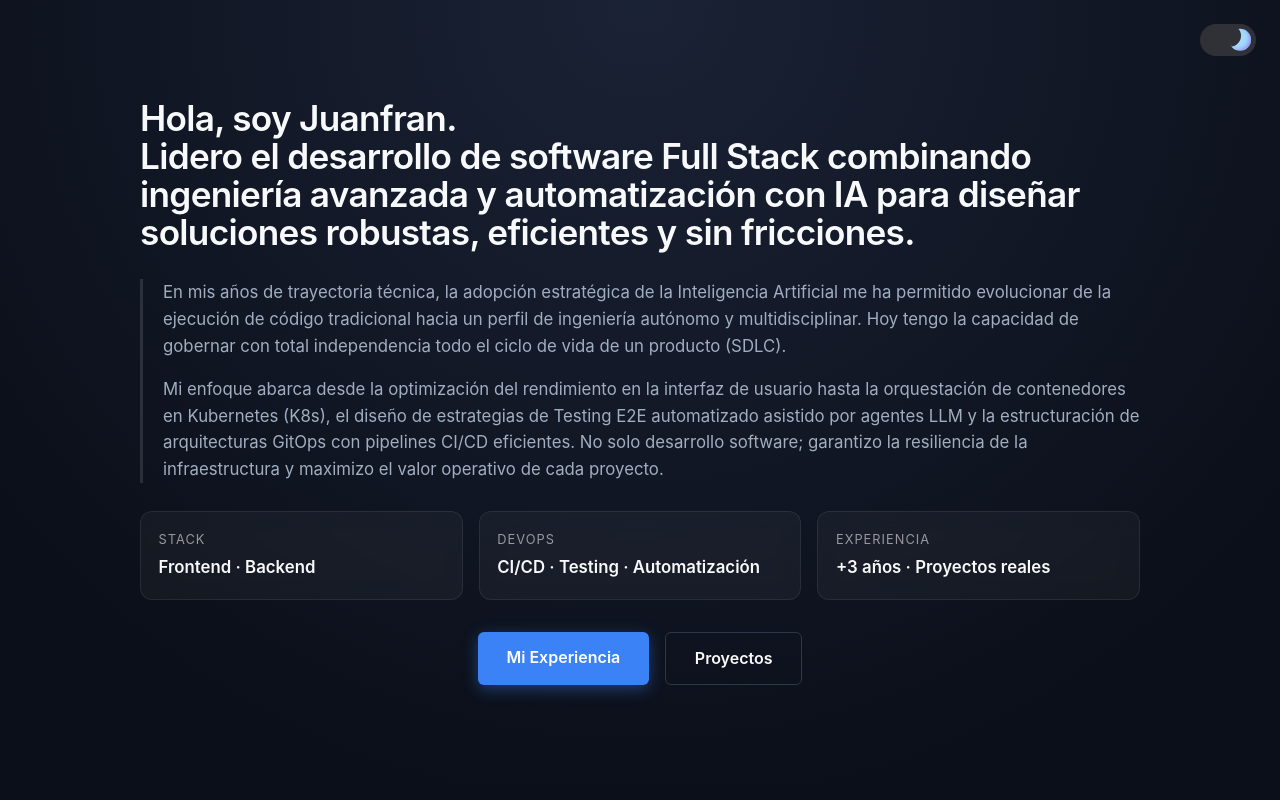
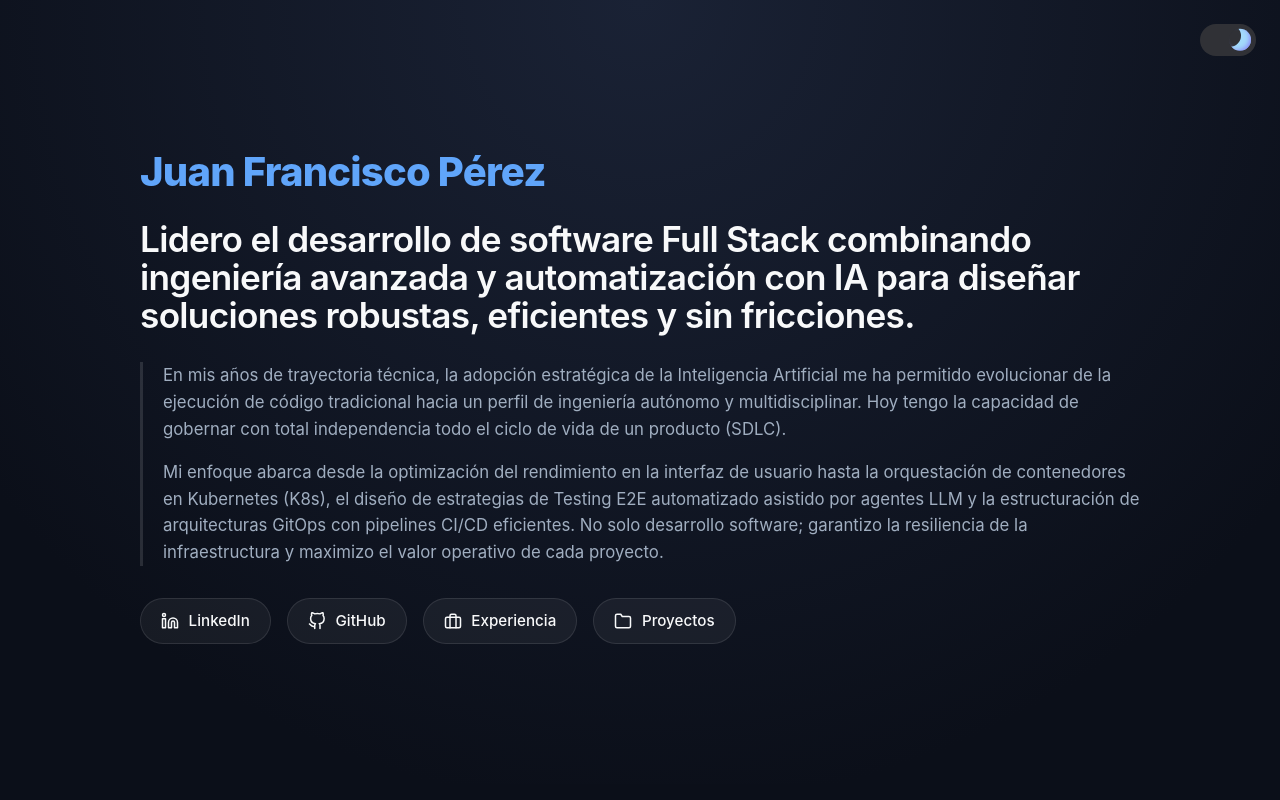
Before and after one commit to juanFRANvelilla/personal-portfolio, an Angular app: page / in a window 1280 px wide. Shown: the top 800 px of the page. Built offline with nearby package versions, Linux system fonts and the light colour scheme.

Commit message:
feat: cabeceras y links de git y linkedin

```diff
--- a/src/app/app.css
+++ b/src/app/app.css
@@ -162,52 +162,81 @@ h1, h2, h3, h4 {
   max-width: 1200px;
 }
 
-.hero-cards {
-  display: grid;
-  grid-template-columns: repeat(3, minmax(0, 1fr));
-  gap: 1rem;
-  margin: 1.5rem 0 2rem;
+.hero-name-container {
+  margin-bottom: 0.5rem;
 }
 
-.hero-card {
-  background: rgba(255, 255, 255, 0.04);
-  border: 1px solid rgba(255, 255, 255, 0.08);
-  border-radius: 12px;
-  padding: 1.1rem 1.1rem;
-  backdrop-filter: blur(10px);
-  -webkit-backdrop-filter: blur(10px);
+.hero-name {
+  font-size: 2.5rem;
+  font-weight: 800;
+  color: #1e3a8a; /* Azul oscuro */
+  display: inline-block;
+  overflow: hidden;
+  white-space: nowrap;
+  border-right: 3px solid transparent;
+  width: 19ch;
+  animation:
+    typing 1.5s steps(20, end) forwards,
+    blink-caret 0.75s step-end 2 forwards;
+  letter-spacing: -0.02em;
 }
 
-.portfolio-container.light-theme .hero-card {
-  background: rgba(0, 0, 0, 0.03);
-  border-color: rgba(0, 0, 0, 0.08);
+[data-theme="dark"] .hero-name,
+.portfolio-container.dark-theme .hero-name {
+  color: #60a5fa; /* Azul más claro para que se lea en modo oscuro */
 }
 
-.hero-card__label {
-  font-size: 0.8rem;
-  letter-spacing: 0.08em;
-  text-transform: uppercase;
-  color: rgba(255, 255, 255, 0.55);
-  margin-bottom: 0.25rem;
+@keyframes typing {
+  from { width: 0; }
 }
 
-.portfolio-container.light-theme .hero-card__label {
-  color: rgba(26, 32, 44, 0.55);
+@keyframes blink-caret {
+  0%, 100% { border-color: transparent; }
+  50% { border-color: #1e3a8a; }
 }
 
-.hero-card__value {
-  font-size: 1.05rem;
-  font-weight: 600;
+.hero-social-pills {
+  display: flex;
+  flex-wrap: wrap;
+  gap: 1rem;
+  margin-top: 2rem;
+}
+
+.social-pill {
+  display: inline-flex;
+  align-items: center;
+  gap: 0.6rem;
+  padding: 0.6rem 1.25rem;
+  background: rgba(255, 255, 255, 0.05);
+  border: 1px solid rgba(255, 255, 255, 0.1);
+  border-radius: 50px;
   color: var(--text-primary);
+  text-decoration: none;
+  font-weight: 500;
+  font-size: 0.95rem;
+  transition: all 0.3s ease;
+}
+
+.social-pill:hover {
+  background: rgba(255, 255, 255, 0.1);
+  border-color: var(--accent-color);
+  transform: translateY(-2px);
+  color: var(--text-primary);
+}
+
+.portfolio-container.light-theme .social-pill {
+  background: rgba(0, 0, 0, 0.03);
+  border: 1px solid rgba(0, 0, 0, 0.08);
+}
+
+.portfolio-container.light-theme .social-pill:hover {
+  background: rgba(0, 0, 0, 0.08);
+  border-color: var(--accent-color);
 }
 
 @media (max-width: 900px) {
   .hero-content {
     max-width: 900px;
-  }
-
-  .hero-cards {
-    grid-template-columns: 1fr;
   }
 }
 
--- a/src/app/pages/home/home.html
+++ b/src/app/pages/home/home.html
@@ -5,8 +5,11 @@
 <!-- Hero Section -->
 <header class="hero">
   <div class="hero-content">
+    <div class="hero-name-container">
+      <h2 class="hero-name">Juan Francisco Pérez</h2>
+    </div>
+
     <h1 class="hero-title">
-      Hola, soy Juanfran. <br>
       Lidero el desarrollo de software Full Stack combinando ingeniería avanzada y automatización con IA para diseñar soluciones robustas, eficientes y sin fricciones.
     </h1>
 
@@ -19,23 +22,31 @@
       </p>
     </div>
 
-    <div class="hero-cards" aria-label="Resumen profesional">
-      <article class="hero-card">
-        <div class="hero-card__label">Stack</div>
-        <div class="hero-card__value">Frontend · Backend</div>
-      </article>
-      <article class="hero-card">
-        <div class="hero-card__label">DevOps</div>
-        <div class="hero-card__value">CI/CD · Testing · Automatización</div>
-      </article>
-      <article class="hero-card">
-        <div class="hero-card__label">Experiencia</div>
-        <div class="hero-card__value">+3 años · Proyectos reales</div>
-      </article>
-    </div>
-    <div class="cta-buttons">
-      <a href="#experiencia" class="btn btn-primary">Mi Experiencia</a>
-      <a href="#proyectos" class="btn btn-secondary">Proyectos</a>
+    <div class="hero-social-pills">
+      <a href="https://www.linkedin.com/in/juan-francisco-pérez-velilla-62447a265/" class="social-pill" target="_blank" rel="noopener noreferrer">
+        <svg viewBox="0 0 24 24" width="18" height="18" stroke="currentColor" stroke-width="2" fill="none" stroke-linecap="round" stroke-linejoin="round">
+          <path d="M16 8a6 6 0 0 1 6 6v7h-4v-7a2 2 0 0 0-2-2 2 2 0 0 0-2 2v7h-4v-7a6 6 0 0 1 6-6z"></path><rect x="2" y="9" width="4" height="12"></rect><circle cx="4" cy="4" r="2"></circle>
+        </svg>
+        LinkedIn
+      </a>
+      <a href="https://github.com/juanFRANvelilla?tab=repositories" class="social-pill" target="_blank" rel="noopener noreferrer">
+        <svg viewBox="0 0 24 24" width="18" height="18" stroke="currentColor" stroke-width="2" fill="none" stroke-linecap="round" stroke-linejoin="round">
+          <path d="M9 19c-5 1.5-5-2.5-7-3m14 6v-3.87a3.37 3.37 0 0 0-.94-2.61c3.14-.35 6.44-1.54 6.44-7A5.44 5.44 0 0 0 20 4.77 5.07 5.07 0 0 0 19.91 1S18.73.65 16 2.48a13.38 13.38 0 0 0-7 0C6.27.65 5.09 1 5.09 1A5.07 5.07 0 0 0 5 4.77a5.44 5.44 0 0 0-1.5 3.78c0 5.42 3.3 6.61 6.44 7A3.37 3.37 0 0 0 9 18.13V22"></path>
+        </svg>
+        GitHub
+      </a>
+      <a href="#experiencia" class="social-pill">
+        <svg viewBox="0 0 24 24" width="18" height="18" stroke="currentColor" stroke-width="2" fill="none" stroke-linecap="round" stroke-linejoin="round">
+          <rect x="2" y="7" width="20" height="14" rx="2" ry="2"></rect><path d="M16 21V5a2 2 0 0 0-2-2h-4a2 2 0 0 0-2 2v16"></path>
+        </svg>
+        Experiencia
+      </a>
+      <a href="#proyectos" class="social-pill">
+        <svg viewBox="0 0 24 24" width="18" height="18" stroke="currentColor" stroke-width="2" fill="none" stroke-linecap="round" stroke-linejoin="round">
+          <path d="M22 19a2 2 0 0 1-2 2H4a2 2 0 0 1-2-2V5a2 2 0 0 1 2-2h5l2 3h9a2 2 0 0 1 2 2z"></path>
+        </svg>
+        Proyectos
+      </a>
     </div>
   </div>
 </header>
```
